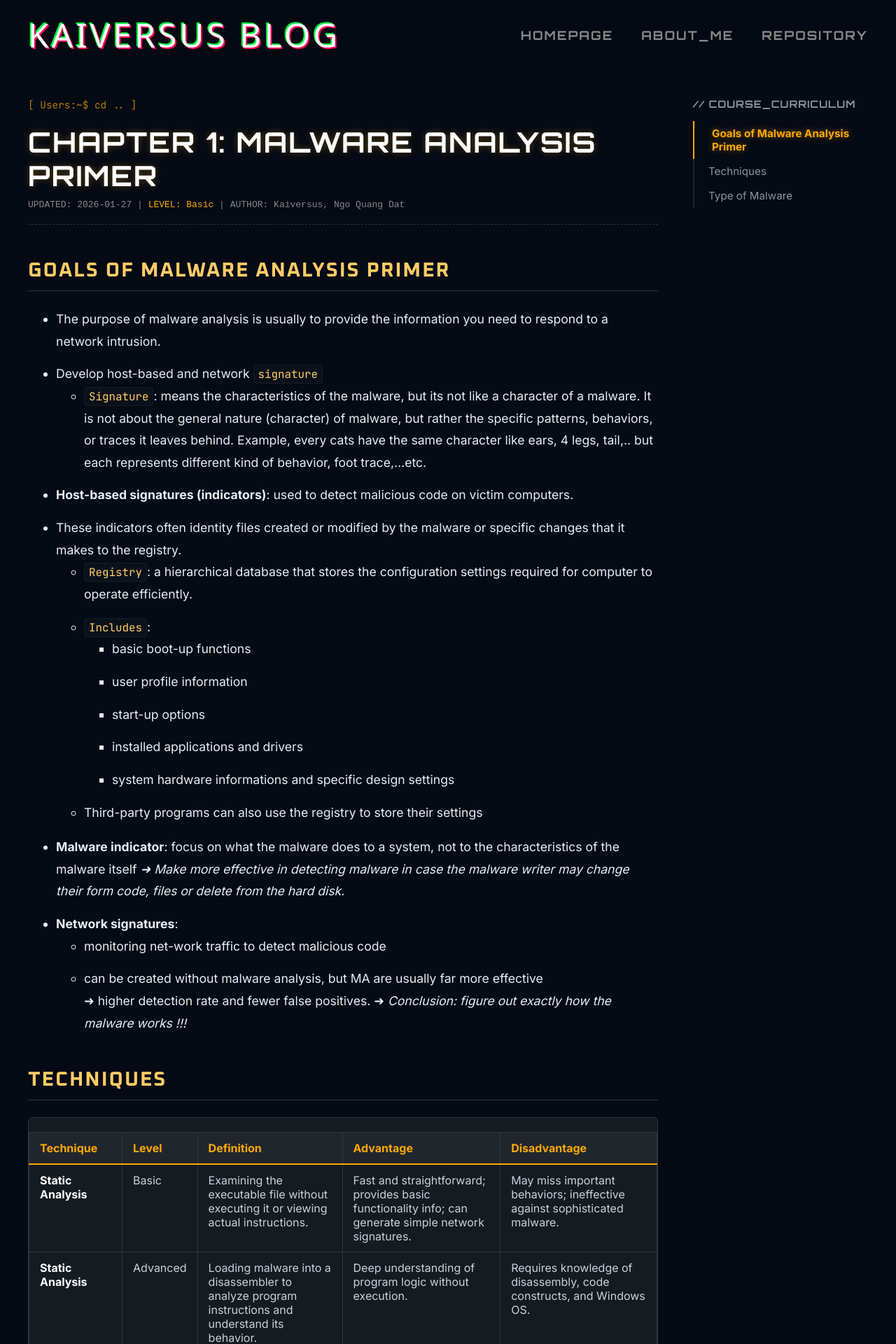
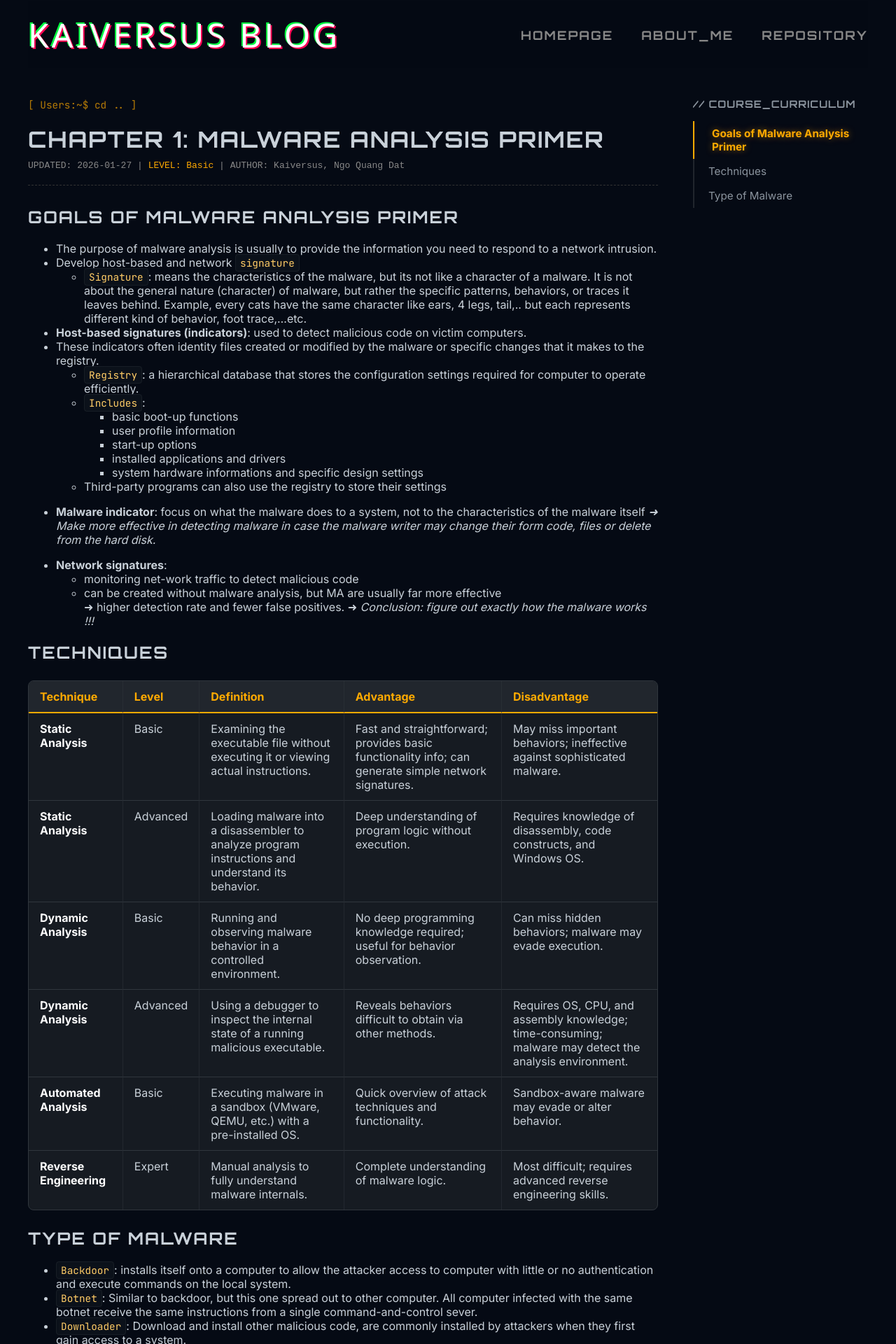
Before and after one commit to kaiversus/kaiversus.github.io, a Jekyll site: the page built from _courses/malware/chapter_1.md, in a window 1280 px wide. Shown: the top 1920 px of the page at 70% size. Built offline with Jekyll 4.4.1, drawn with Linux system fonts in a browser that asks for light colours; some web fonts are replaced.

Commit message:
Update course.html

```diff
--- a/_layouts/course.html
+++ b/_layouts/course.html
@@ -62,117 +62,74 @@
             box-shadow: 0 4px 10px rgba(0,0,0,0.3); /* Bóng đổ nhẹ */
         }
 
-        /* --- FIX BẢNG (TABLE) TỰ NHIÊN HƠN --- */
+       /* --- FIX BẢNG GỌN GÀNG (CLEAN STYLE) --- */
+
+        /* 1. Khung cuộn "tàng hình" - Chỉ giữ chức năng, không hiển thị viền */
         .table-responsive {
             overflow-x: auto;
             margin: 25px 0;
+            /* Xóa border và background để không còn cảm giác "khung dư" */
+            border: none;
+            background: transparent;
+
+            /* Thanh cuộn mảnh */
+            scrollbar-width: thin;
+            scrollbar-color: #30363d transparent;
+        }
+
+        /* 2. Thiết kế bảng liền khối */
+        .course-content table {
+            width: 100%;
+            border-collapse: separate; /* Bắt buộc dùng separate để bo góc được */
+            border-spacing: 0;         /* Xóa khoảng cách giữa các ô */
+            margin: 0;
+            min-width: 600px;
+
+            /* Viền và bo góc nằm trực tiếp ở bảng */
             border: 1px solid var(--border-color);
             border-radius: 8px;
+            overflow: hidden; /* Cắt gọn các góc vuông thừa ra */
             background: #161b22;
-
-            /* Thanh cuộn mảnh, đẹp hơn cho Firefox */
-            scrollbar-width: thin;
-            scrollbar-color: #30363d #0d1117;
-        }
-
-        /* Custom Thanh cuộn cho Chrome/Edge/Safari */
-        .table-responsive::-webkit-scrollbar {
-            height: 6px; /* Thanh cuộn ngang mỏng thôi */
-        }
-        .table-responsive::-webkit-scrollbar-track {
-            background: #0d1117;
-            border-bottom-left-radius: 8px;
-            border-bottom-right-radius: 8px;
-        }
-        .table-responsive::-webkit-scrollbar-thumb {
-            background-color: #30363d;
-            border-radius: 10px;
-        }
-        .table-responsive::-webkit-scrollbar-thumb:hover {
-            background-color: var(--course-accent); /* Hover vào sáng màu cam */
-        }
-
-        .course-content table {
-            width: 100%;
-            border-collapse: collapse;
-            margin: 0;
-            font-size: 1rem;
-            /* Min-width giúp bảng không bị bóp nát chữ khi ở mobile */
-            /* Người dùng sẽ vuốt ngang để xem phần còn lại */
-            min-width: 600px;
         }
 
         .course-content th, .course-content td {
-            padding: 14px 20px; /* Tăng padding cho thoáng */
-            border-bottom: 1px solid var(--border-color); /* Chỉ kẻ ngang cho giống style hiện đại */
-            border-right: 1px dashed rgba(48, 54, 61, 0.4); /* Kẻ dọc mờ hơn */
+            padding: 12px 16px; /* Padding vừa vặn */
             text-align: left;
             color: var(--text-main);
             vertical-align: top;
+
+            /* Chỉ kẻ viền dưới và viền phải mờ */
+            border-bottom: 1px solid var(--border-color);
+            border-right: 1px solid rgba(48, 54, 61, 0.5);
         }
-        .course-content th { border-top: none; }
-        .course-content tr:last-child td { border-bottom: none; } /* Bỏ kẻ đáy dòng cuối */
-        .course-content td:last-child { border-right: none; } /* Bỏ kẻ dọc cột cuối */
 
+        /* --- XỬ LÝ VIỀN THỪA (QUAN TRỌNG) --- */
+
+        /* Xóa viền phải của cột cuối cùng */
+        .course-content th:last-child,
+        .course-content td:last-child {
+            border-right: none;
+        }
+
+        /* Xóa viền đáy của dòng cuối cùng */
+        .course-content tr:last-child td {
+            border-bottom: none;
+        }
+
+        /* Style cho Header */
         .course-content th {
             background-color: #21262d;
             color: var(--course-accent);
             font-weight: 700;
+            border-bottom: 2px solid var(--course-accent); /* Điểm nhấn màu cam */
             white-space: nowrap;
-            position: sticky; /* Giữ tiêu đề cột khi cuộn dọc (nếu cần sau này) */
-            top: 0;
         }
 
+        /* Style cho cột đầu tiên (First Column) */
         .course-content td:first-child {
             font-weight: 600;
             color: #fff;
-            /* Đã bỏ white-space: nowrap để cho phép xuống dòng tự nhiên */
-        }
-        /* --- TITLE & HEADINGS (MÀU CAM) --- */
-        .course-content h1 {
-            font-family: 'Orbitron', sans-serif;
-            color: white !important;
-            font-size: 2.5rem;
-            margin-bottom: 10px;
-            text-shadow: 0 0 10px rgba(255, 170, 0, 0.3);
-            line-height: 1.2;
-        }
-
-        .course-content h2 {
-            margin-top: 3rem;
-            border-bottom: 1px solid var(--border-color);
-            padding-bottom: 10px;
-            font-family: 'Oxanium', sans-serif;
-            color: #ffcc66 !important; /* Cam nhạt hơn */
-            font-size: 1.8rem;
-        }
-
-        .course-content h3 {
-            color: #fff;
-            margin-top: 2rem;
-            font-family: 'Orbitron', sans-serif;
-        }
-
-        .course-content p, .course-content li {
-            font-size: 1.1rem;
-            line-height: 1.8;
-            color: #e6edf3;
-            margin-bottom: 15px;
-        }
-
-        /* --- TABLE --- */
-        .course-content table { width: 100%; border-collapse: collapse; margin: 20px 0; font-size: 1rem; background: #161b22; border: 1px solid var(--border-color); }
-        .course-content th, .course-content td { padding: 12px 15px; border: 1px solid var(--border-color); text-align: left; color: var(--text-main); }
-        .course-content th { background-color: #21262d; color: var(--course-accent); font-weight: 700; border-bottom: 2px solid var(--course-accent); }
-        /* --- THÊM CLASS NÀY ĐỂ XỬ LÝ CUỘN --- */
-        .table-responsive {
-            overflow-x: auto;
-            margin: 20px 0;
-            border: 1px solid var(--border-color);
-            border-radius: 6px;
-        }
-        /* ĐÃ FIX: Xóa white-space: nowrap để không bị tràn */
-        .course-content td:first-child { font-weight: 600; width: auto; color: #fff; }
+        }}
 
         /* --- CODE BLOCK (VIỀN CAM) --- */
         div.highlighter-rouge {
```
